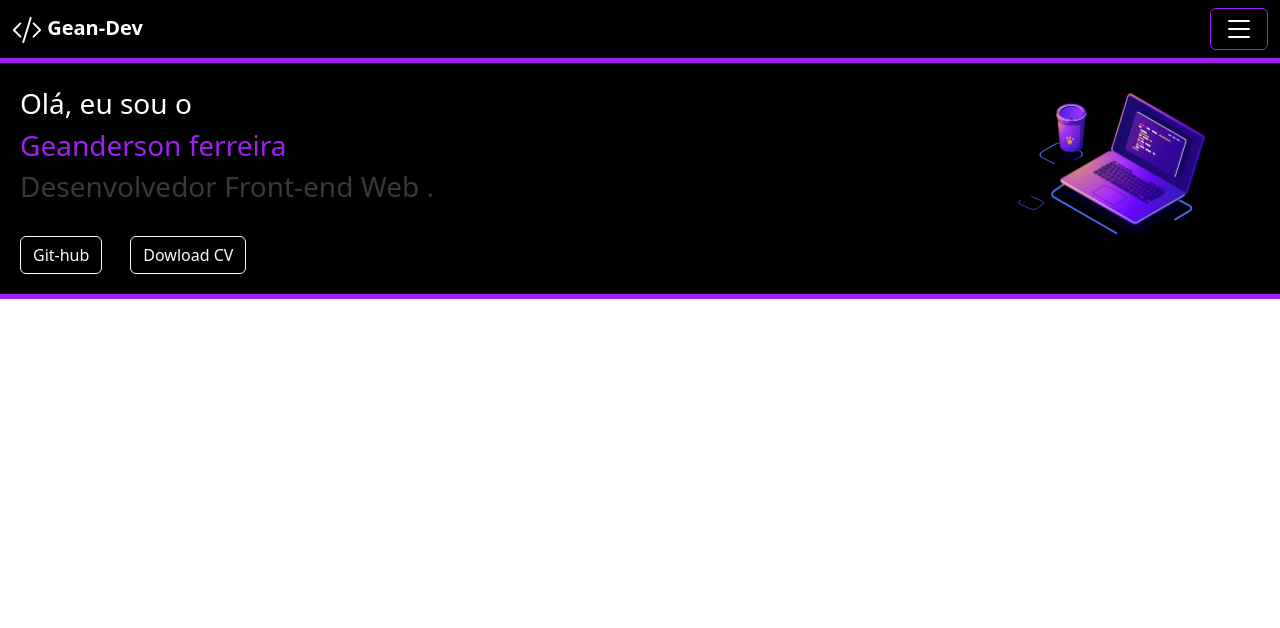
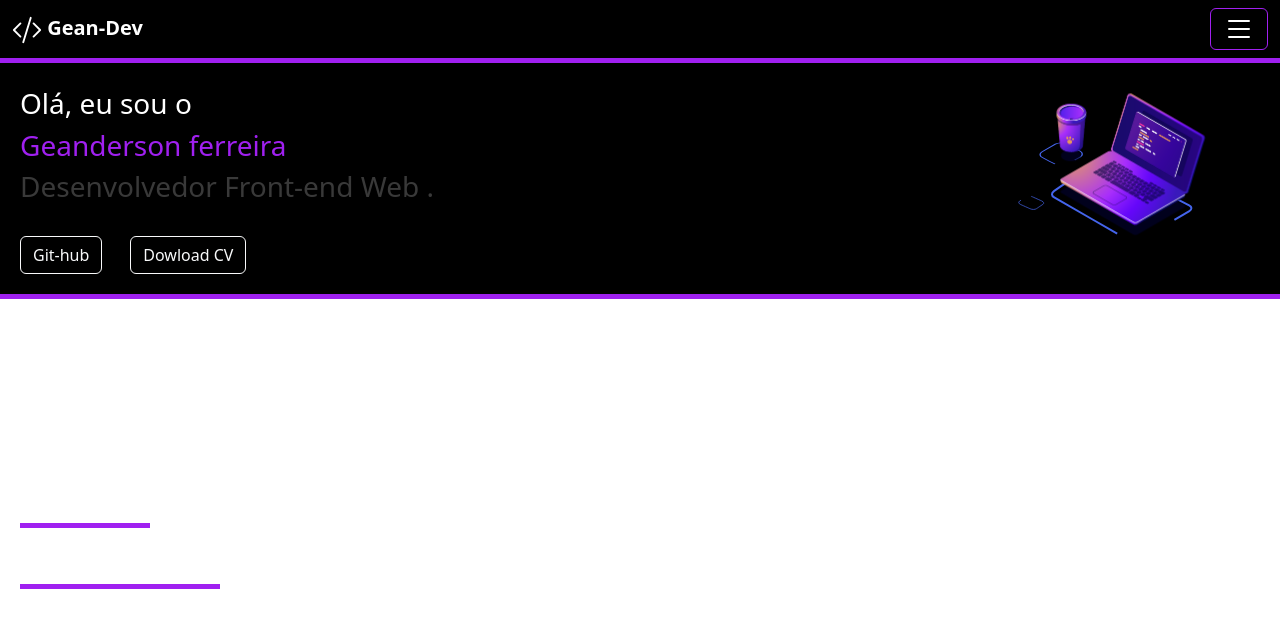
Before and after one commit to geanderson-062/Portfolio_geanderson, a React (Create React App) app: page / in a window 1280 px wide. Shown: the top 628 px of the page. Built offline with nearby package versions, Linux system fonts and the light colour scheme.

Commit message:
titles_and_sub_tiltes

```diff
--- a/src/App.js
+++ b/src/App.js
@@ -10,12 +10,24 @@ import "bootstrap/dist/js/bootstrap.js";
 //componentes
 import Navbar from "./components/Navbar";
 import Header from "./components/Header";
+import Titlesobre from "./components/Title_sobre";
+import Titlehabilidades from "./components/Title_habilidades";
+import Titleprojetos from "./components/TItle_projetos";
+import Subtitledestaques from "./components/Sub_title_destaques";
+import Subtitleprojetos from "./components/Sub_title_projetos";
+import Titlecontato from "./components/Title_contato";
 
 function App() {
   return (
     <>
       <Navbar />
       <Header />
+      <Titlesobre />
+      <Titlehabilidades />
+      <Titleprojetos />
+      <Subtitledestaques />
+      <Subtitleprojetos />
+      <Titlecontato />
     </>
   );
 }
--- /dev/null
+++ b/src/components/Sub_title_destaques.js
@@ -0,0 +1,21 @@
+import React, { Component } from "react";
+
+export default class Sub_title_projetos extends Component {
+  render() {
+    return (
+      <>
+        <div style={{ marginLeft: 20 }}>
+          <h1 className="fs-1 text-white">Destaques</h1>
+          <div
+            style={{
+              borderBlockEndColor: "#A020F0",
+              borderBlockEndStyle: "solid",
+              borderBlockEndWidth: "5px",
+              maxWidth: 130,
+            }}
+          ></div>
+        </div>
+      </>
+    );
+  }
+}
--- /dev/null
+++ b/src/components/Sub_title_projetos.js
@@ -0,0 +1,21 @@
+import React, { Component } from "react";
+
+export default class Sub_title_projetos extends Component {
+  render() {
+    return (
+      <>
+        <div style={{ marginLeft: 20 }}>
+          <h1 className="fs-1 text-white">Todos os projetos</h1>
+          <div
+            style={{
+              borderBlockEndColor: "#A020F0",
+              borderBlockEndStyle: "solid",
+              borderBlockEndWidth: "5px",
+              maxWidth: 200,
+            }}
+          ></div>
+        </div>
+      </>
+    );
+  }
+}
--- /dev/null
+++ b/src/components/TItle_projetos.js
@@ -0,0 +1,7 @@
+import React, { Component } from "react";
+
+export default class TItle_projetos extends Component {
+  render() {
+    return <h1 className="text-white fs-1 text-center">Projetos</h1>;
+  }
+}
--- /dev/null
+++ b/src/components/Title_contato.js
@@ -0,0 +1,7 @@
+import React, { Component } from "react";
+
+export default class Title_contato extends Component {
+  render() {
+    return <h1 className="fs-1 text-white text-center">Contato</h1>;
+  }
+}
--- /dev/null
+++ b/src/components/Title_habilidades.js
@@ -0,0 +1,7 @@
+import React, { Component } from "react";
+
+export default class Title_habilidades extends Component {
+  render() {
+    return <h1 className="text-white fs-1 text-center">Habilidades</h1>;
+  }
+}
--- /dev/null
+++ b/src/components/Title_sobre.js
@@ -0,0 +1,7 @@
+import React, { Component } from "react";
+
+export default class Title_sobre extends Component {
+  render() {
+    return <h1 className="fs-1 text-white text-center">Sobre mim</h1>;
+  }
+}
```
